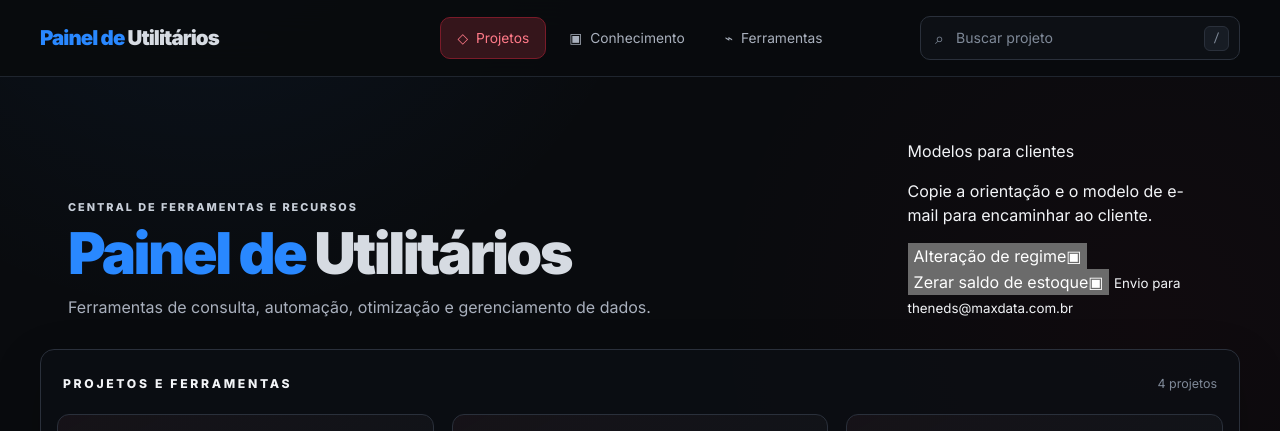
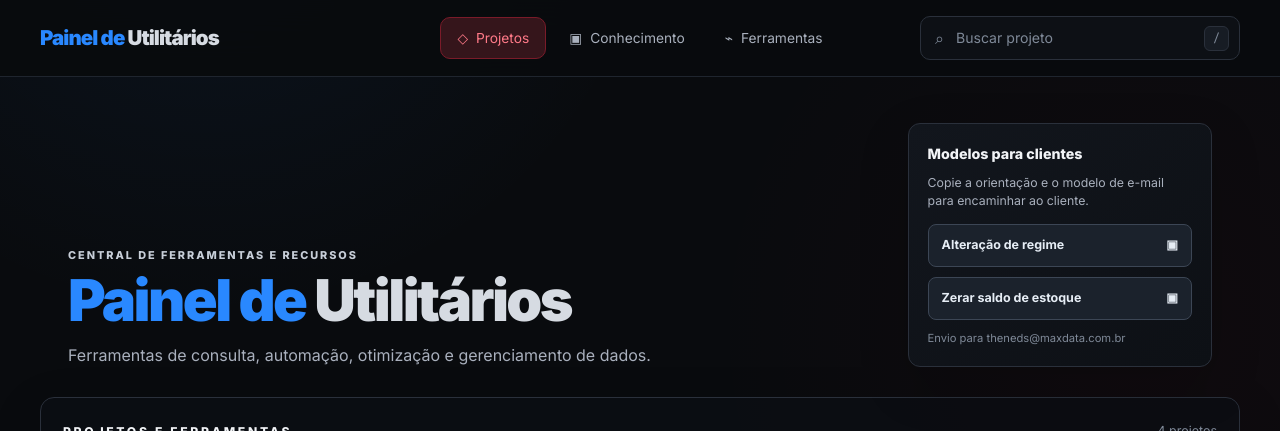
Before and after one commit to caio-csar/Caio-Data, a website: page index.html in a window 1280 px wide. Shown: the top 431 px of the page. Drawn offline with Linux system fonts and the light colour scheme.

Commit message:
Adiciona modelos copiáveis de solicitações e remove resumo da página

```diff
--- a/styles.css
+++ b/styles.css
@@ -1179,3 +1179,13 @@ button {
 .fly-toast { position: fixed; z-index: 210; left: 50%; top: 50%; transform: translate(-50%, -50%); width: min(90vw, 410px); padding: 30px 22px; color: #fff; background: #151a22; border: 1px solid #4477b4; border-radius: 18px; box-shadow: 0 22px 100px #000b; text-align: center; font-size: clamp(1.25rem, 5vw, 1.8rem); font-weight: 800; }
 .fly-toast small { display: block; margin-top: 12px; color: #a9b0bd; font-size: .8rem; font-weight: 400; }
 @media(max-width: 720px) { .brand-small { font-size: 1rem; } }
+
+/* Modelos de solicitação para os clientes */
+.request-tools { display: flex; flex-direction: column; gap: 10px; padding: 19px; background: linear-gradient(135deg,#12161d,#0d1015); border: 1px solid var(--border); border-radius: 12px; box-shadow: var(--shadow); }
+.request-label { margin: 0; color: var(--text); font-weight: 800; font-size: .89rem; }
+.request-caption { margin: 0 0 4px; color: var(--muted); font-size: .77rem; line-height: 1.45; }
+.request-copy { display:flex; align-items:center; justify-content:space-between; gap:12px; width:100%; min-height:43px; padding:10px 13px; color:#e6edf5; background:#1b222c; border:1px solid #3c4655; border-radius:8px; font-size:.78rem; font-weight:700; cursor:pointer; text-align:left; transition:background 160ms,border-color 160ms; }
+.request-copy:hover { background:#253042; border-color:#5285be; }
+.request-copy:focus-visible { outline:2px solid var(--brand-blue); outline-offset:2px; }
+.request-copy-status { color:var(--subtle); font-size:.7rem; }
+.request-copy.is-copied { border-color:#4baf8b; color:#b3f4cf; }
```
